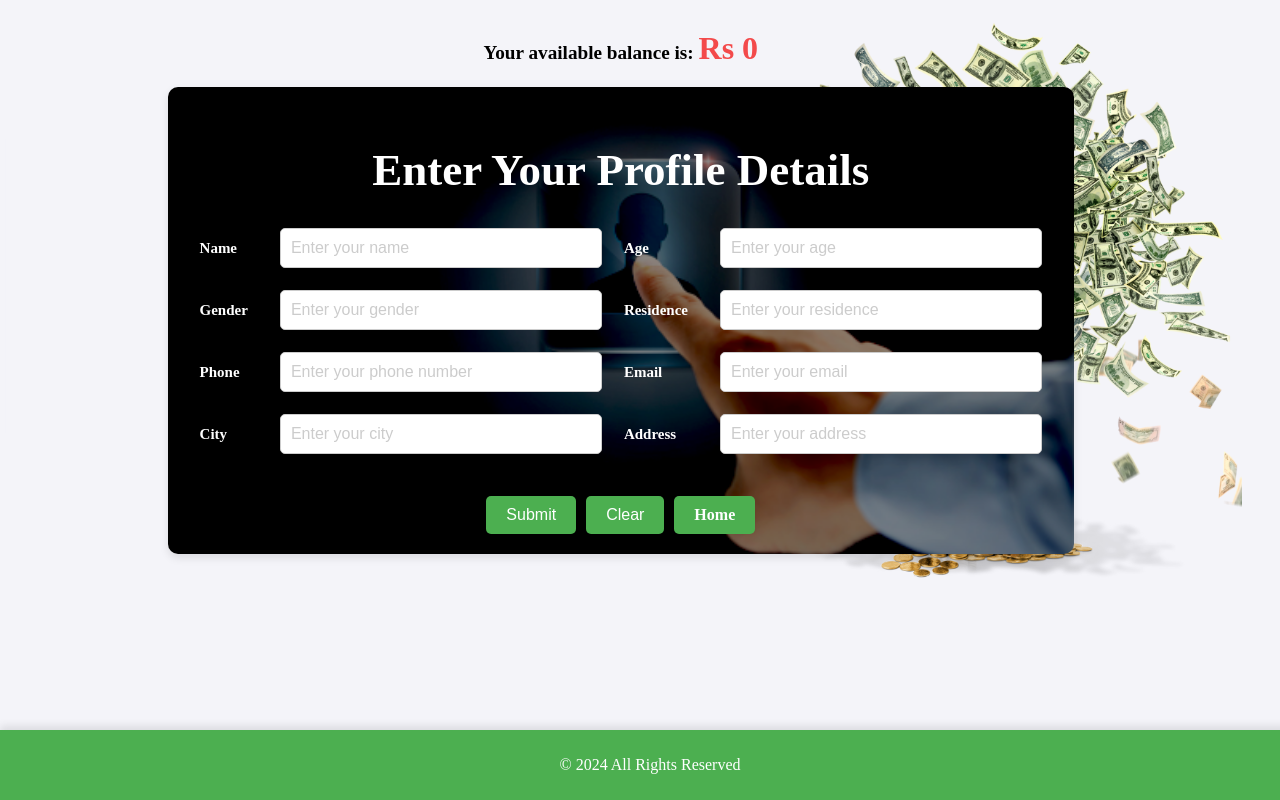
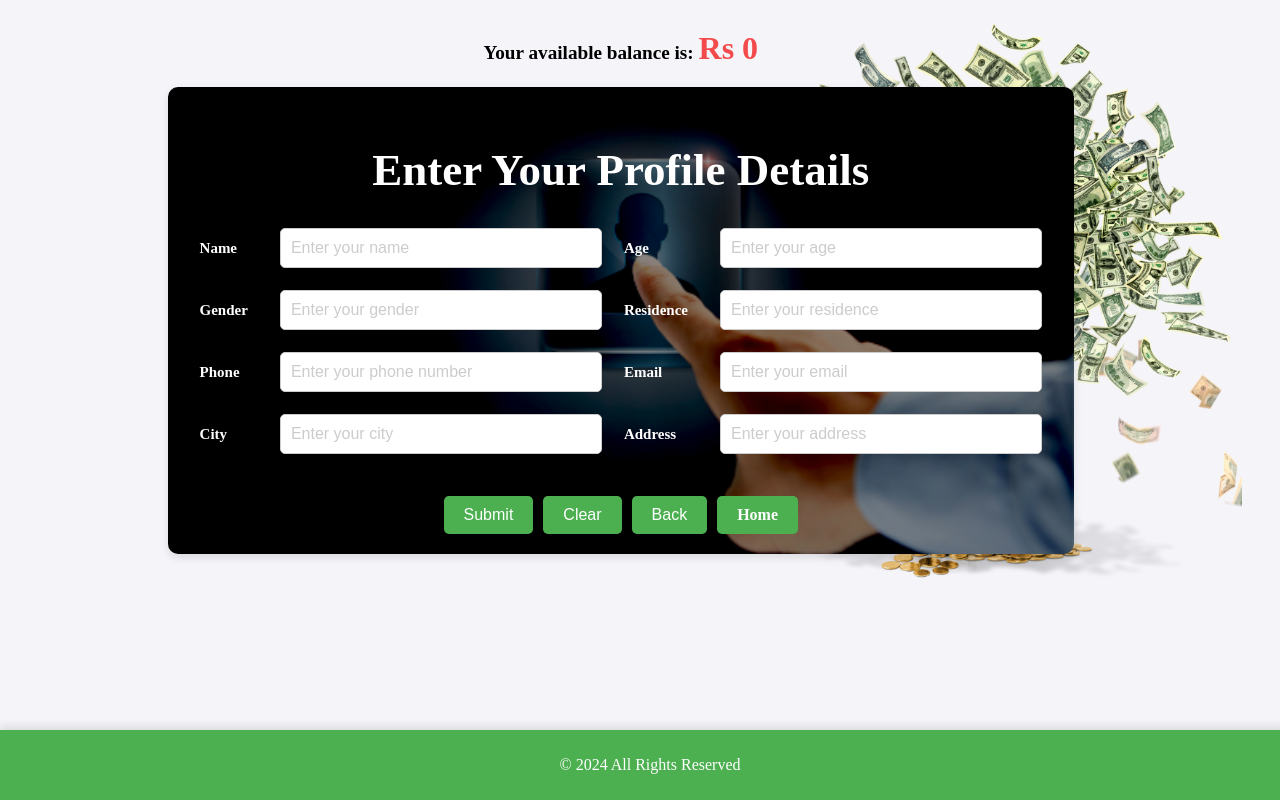
Before and after one commit to anasbm1000/reactJSBasics, a React (Create React App) app in the folder expensetracker/: page /profile in a window 1280 px wide. Built offline with nearby package versions, Linux system fonts and the light colour scheme.

Commit message:
Added a back button in the form

```diff
--- a/expensetracker/src/components/Income.js
+++ b/expensetracker/src/components/Income.js
@@ -102,6 +102,9 @@ const Income = ({ income, setIncome }) => {
     setCategories(updatedCategories);
   };
 
+  const handleBack = () => {
+    setSubmitted(true);
+  };
   return (
     <div className={`profile-container ${submitted ? 'submitted' : ''}`}>
       {submitted && (
@@ -171,6 +174,7 @@ const Income = ({ income, setIncome }) => {
           <div className="form-buttons">
             <button type="submit">Save</button>
             <button type="button" onClick={handleClear}>Clear</button>
+            <button type="button" onClick={handleBack}>Back</button>
             <Link to="/" className="home-button">Home</Link>
           </div>
         </form>
--- a/expensetracker/src/components/Profile.js
+++ b/expensetracker/src/components/Profile.js
@@ -66,6 +66,10 @@ const Profile = () => {
     });
   };
 
+  const handleBack = () => {
+    setSubmitted(true);
+  };
+
   return (
     <div className={`profile-container ${submitted ? 'submitted' : ''}`}>
       {submitted ? (
@@ -122,6 +126,7 @@ const Profile = () => {
           <div className="form-buttons">
             <button type="submit">Submit</button>
             <button type="button" onClick={handleClear}>Clear</button>
+            <button type="button" onClick={handleBack}>Back</button>
             <Link to="/" className="home-button">Home</Link>
           </div>
         </form>
```
